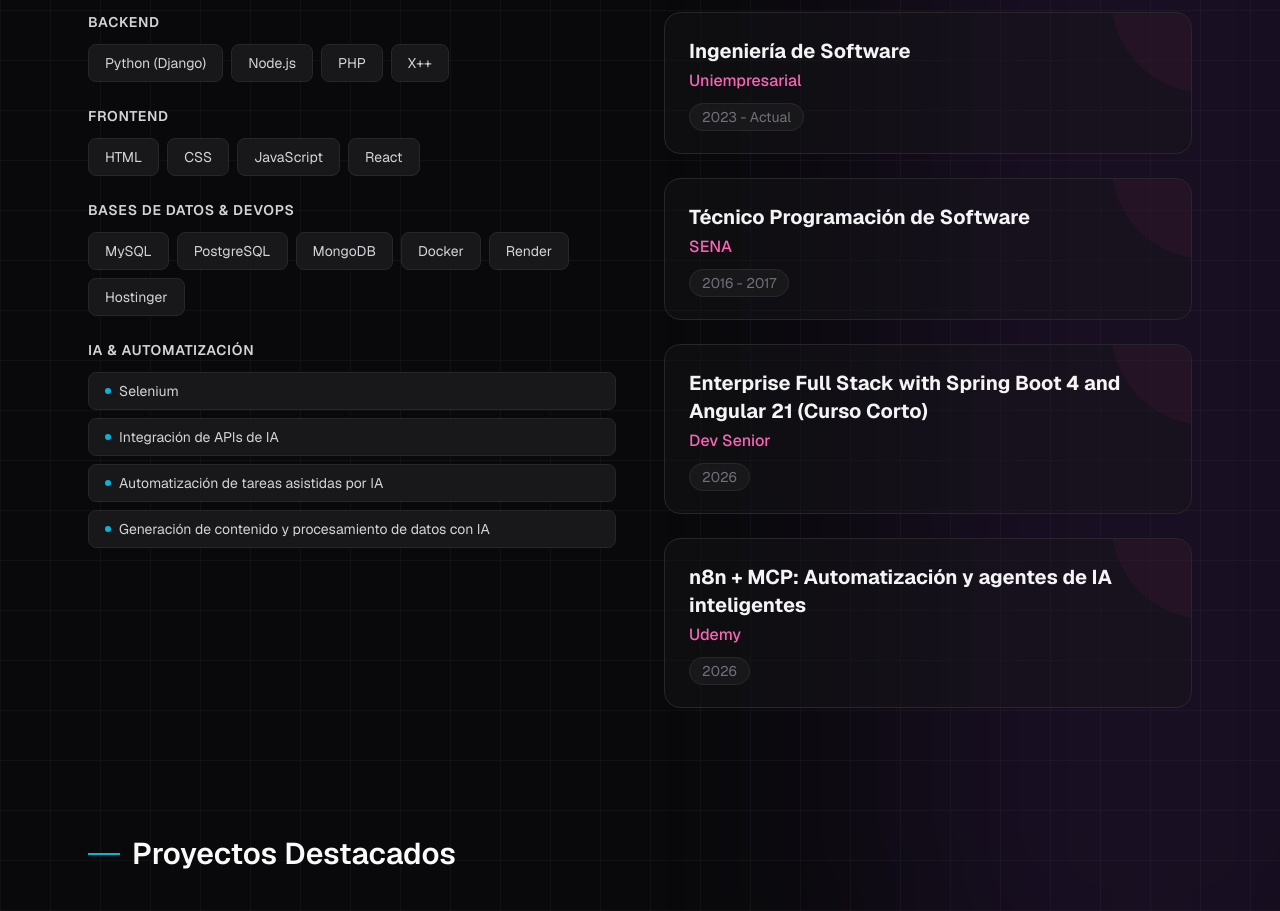
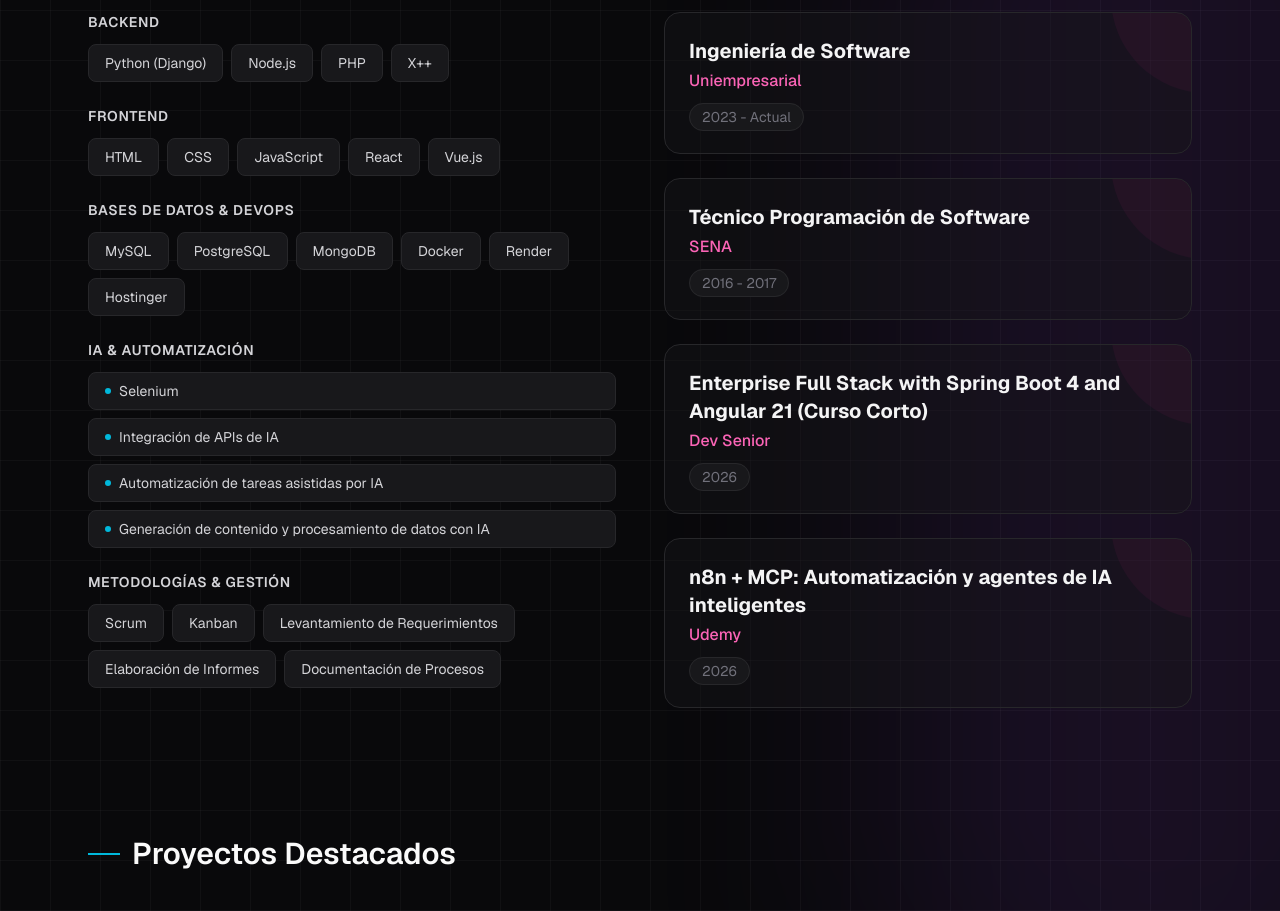
Before and after one commit to Lorenara04/mi-portafolio-web, a Next.js app: page / in a window 1280 px wide. Shown: the part 1740-2651 px from the top of the page. Built offline with nearby package versions, Linux system fonts and the light colour scheme.

Commit message:
Add Vue.js, Scrum, Kanban, and documentation skills

```diff
--- a/src/app/page.tsx
+++ b/src/app/page.tsx
@@ -239,7 +239,7 @@
               <div>
                 <h4 className="text-sm font-semibold text-zinc-300 uppercase tracking-wider mb-3">Frontend</h4>
                 <div className="flex flex-wrap gap-2">
-                  {["HTML", "CSS", "JavaScript", "React"].map(skill => (
+                  {["HTML", "CSS", "JavaScript", "React", "Vue.js"].map(skill => (
                     <span key={skill} className="bg-zinc-900 border border-zinc-800 text-zinc-300 px-4 py-2 rounded-lg text-sm">{skill}</span>
                   ))}
                 </div>
@@ -259,6 +259,14 @@
                     <span key={skill} className="bg-zinc-900 border border-zinc-800 text-zinc-300 px-4 py-2 rounded-lg text-sm flex items-center gap-2">
                       <span className="w-1.5 h-1.5 bg-cyan-500 rounded-full"></span> {skill}
                     </span>
+                  ))}
+                </div>
+              </div>
+              <div>
+                <h4 className="text-sm font-semibold text-zinc-300 uppercase tracking-wider mb-3">Metodologías & Gestión</h4>
+                <div className="flex flex-wrap gap-2">
+                  {["Scrum", "Kanban", "Levantamiento de Requerimientos", "Elaboración de Informes", "Documentación de Procesos"].map(skill => (
+                    <span key={skill} className="bg-zinc-900 border border-zinc-800 text-zinc-300 px-4 py-2 rounded-lg text-sm">{skill}</span>
                   ))}
                 </div>
               </div>
```
